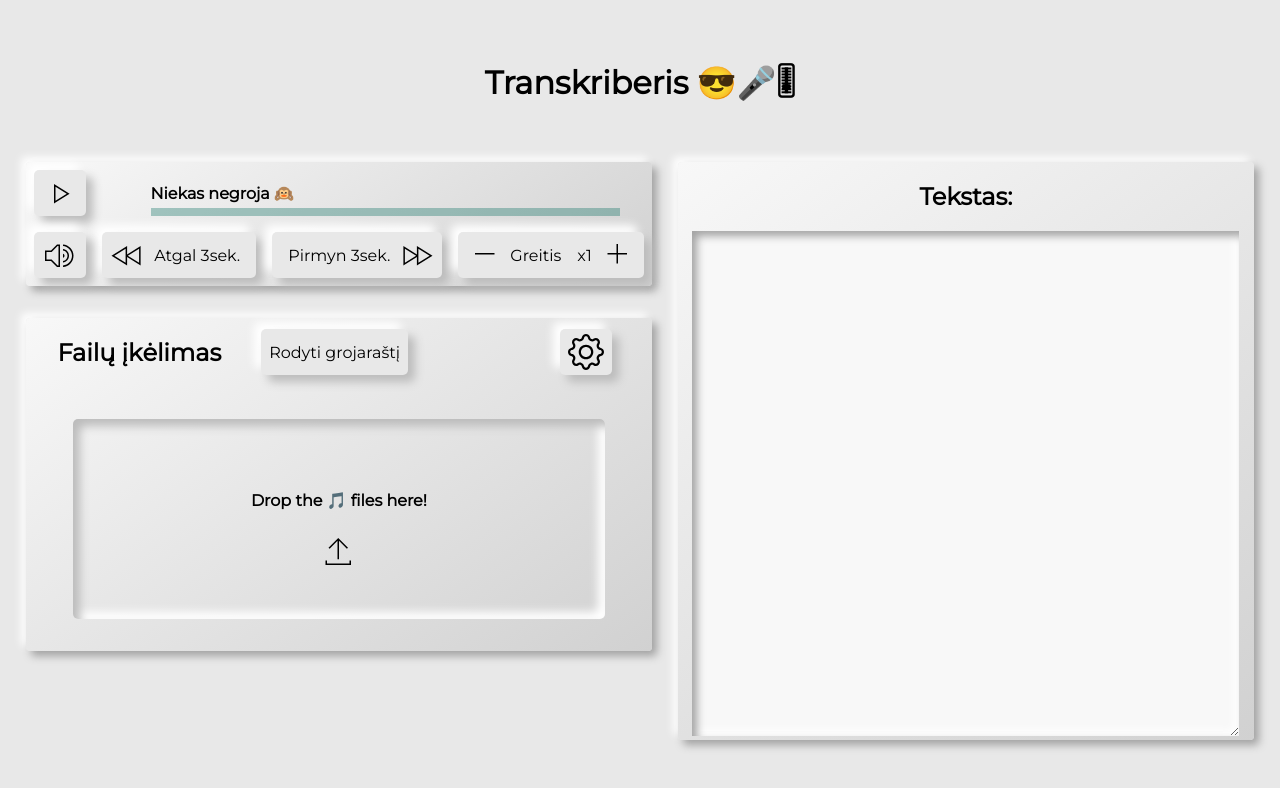
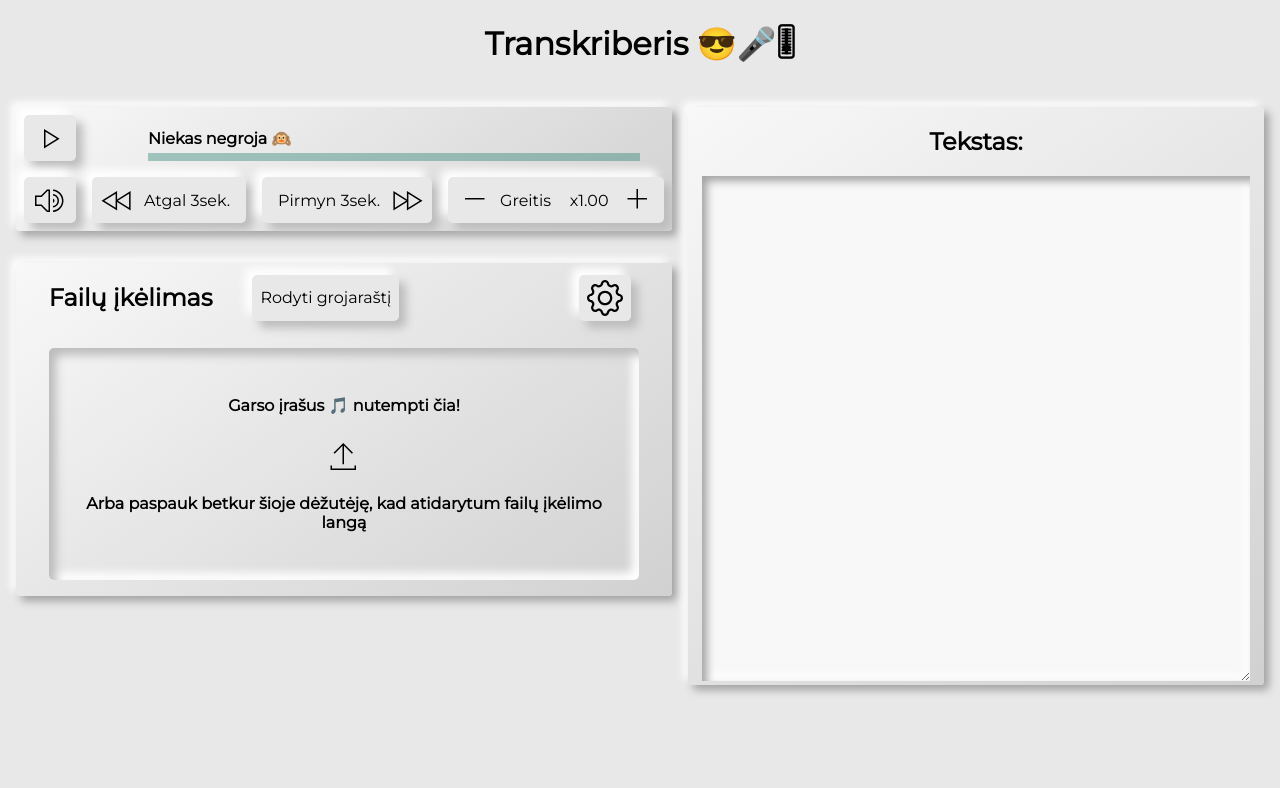
Before and after one commit to Airidc/Transkriberis, a Vue app: page / in a window 1280 px wide. Shown: the top 788 px of the page. Built offline with nearby package versions, Linux system fonts and the light colour scheme.

Commit message:
Imput field update and some functionality for player

```diff
--- a/src/App.vue
+++ b/src/App.vue
@@ -57,11 +57,11 @@ ul li {
   -webkit-font-smoothing: antialiased;
   -moz-osx-font-smoothing: grayscale;
   text-align: center;
-  margin-top: 60px;
+  margin-top: 1em;
 }
 
 .container {
-  margin-top: 3em;
+  margin: 2em auto;
   display: flex;
   flex-direction: row;
   justify-content: space-evenly;
--- a/src/components/AudioPlayer.vue
+++ b/src/components/AudioPlayer.vue
@@ -11,6 +11,7 @@
           <PauseIcon v-else></PauseIcon>
         </span>
         <div class="progress-bar-container">
+          <h4 v-if="audio.src" class="time">{{ currentPlayTime }}</h4>
           <h4>{{ audio.name ? audio.name : "Niekas negroja 🙉" }}</h4>
           <div @click="handleProgressbarClick" class="progres-bar--wrapper">
             <span class="progress-bar" id="progress-bar"> </span>
@@ -54,7 +55,9 @@
           <span class="btn-text">
             Greitis
           </span>
-          <span class="btn-text">x{{ audio.playbackSpeed }}</span>
+          <span class="btn-text"
+            >x{{ parseFloat(audio.playbackSpeed).toFixed(2) }}</span
+          >
           <!--  -->
           <span @click="handlePlaybackSpeed(true)">
             <PlusIcon class="inner-btn"></PlusIcon>
@@ -95,7 +98,9 @@ export default {
       audio: {
         isPlaying: false,
         isMuted: false,
-        playbackSpeed: 1,
+        playbackSpeed: 1.0,
+        duration: undefined,
+        currentTime: null,
         name: null,
         src: null,
       },
@@ -108,10 +113,24 @@ export default {
       isFileLoaded: false,
     };
   },
+  computed: {
+    currentPlayTime: function() {
+      if (!this.audio.duration || !this.audio.currentTime) {
+        return "--:--:--";
+      }
+
+      return (
+        this.convertSeconds(this.audio.currentTime) +
+        " / " +
+        this.convertSeconds(this.audio.duration)
+      );
+    },
+  },
   mounted: function() {
     this.audioPlayer = document.getElementById("audioPlayer");
     this.audioPlayerSource = document.getElementById("audioPlayerSource");
     this.progressBarElement = document.querySelector("#progress-bar");
+    this.audioPlayer.addEventListener("canplaythrough", this.addPlayTimeValues);
     this.progressBarWidth = parseInt(
       window
         .getComputedStyle(document.querySelector(".progress-bar--background"))
@@ -120,7 +139,20 @@ export default {
     );
   },
   methods: {
+    addPlayTimeValues: function(event) {
+      console.log(parseInt(event.target.duration));
+      this.audio.duration = parseInt(event.target.duration);
+      this.audio.currentTime = parseInt(event.target.currentTime);
+    },
     handleAudioMount: function(event) {
+      this.audio.isPlaying = false;
+      this.audio.playbackSpeed = 1;
+      this.audio.duration = undefined;
+      this.audio.currentTime = null;
+      this.audio.name = null;
+      this.audio.src = null;
+      this.progressBarElement.style.width = "0px";
+
       this.audio.name = event.name;
       this.audio.src = event.src;
       this.audioPlayerSource.src = event.src;
@@ -128,10 +160,11 @@ export default {
     },
     handleTimeUpdate: function(event) {
       // console.log(event);
-      let duration = event.target.duration;
-      let currentTime = event.target.currentTime;
+      this.audio.duration = parseInt(event.target.duration);
+      this.audio.currentTime = parseInt(event.target.currentTime);
 
-      this.progressBarElement.style.width = `${(currentTime / duration) *
+      this.progressBarElement.style.width = `${(this.audio.currentTime /
+        this.audio.duration) *
         100}%`;
     },
     handlePlayPause: function() {
@@ -149,7 +182,6 @@ export default {
       this.audio.isPlaying = !this.audio.isPlaying;
     },
     handleProgressbarClick: function(event) {
-      // console.log("clicking!!!", event);
       if (!this.audio.src) {
         return;
       }
@@ -210,11 +242,31 @@ export default {
 
       this.audioPlayer.playbackRate = this.audio.playbackSpeed;
     },
+    convertSeconds: function(seconds) {
+      let hours = Math.floor(seconds / 3600);
+      hours >= 1 ? (seconds = seconds - hours * 3600) : (hours = 0);
+
+      let minutes = Math.floor(seconds / 60);
+      minutes >= 1 ? (seconds = seconds - minutes * 60) : (minutes = 0);
+
+      hours.toString().length == 1 ? (hours = "0" + hours) : void 0;
+      minutes.toString().length == 1 ? (minutes = "0" + minutes) : void 0;
+      seconds.toString().length == 1 ? (seconds = "0" + seconds) : void 0;
+
+      return `${hours === 0 ? "" : hours + ":"}${
+        minutes === 0 ? "00:" : minutes + ":"
+      }${seconds}`;
+    },
   },
 };
 </script>
 <style lang="scss">
 @import "@/assets/style/slider.scss";
+
+.time {
+  margin-right: 1em;
+  width: 33%;
+}
 
 .volume-controls {
   position: relative;
@@ -294,13 +346,14 @@ export default {
 
 .audio-btn {
   display: flex;
-  justify-content: center;
+  justify-content: space-between;
   align-items: center;
 
   margin: 0.5em;
   padding: 0 0.5em;
 
   min-width: 36px;
+  width: 200px;
   min-height: 46px;
   border-radius: 5px;
   background: #e8e8e8;
@@ -338,6 +391,10 @@ export default {
     }
   }
 
+  .btn-text {
+    width: 25%;
+  }
+
   svg {
     margin: 0 auto;
   }
--- a/src/components/Playlist.vue
+++ b/src/components/Playlist.vue
@@ -13,7 +13,7 @@
         <GearIcon></GearIcon
       ></span>
     </div>
-    <ul v-if="isPlaylistView" class="file-list">
+    <ul v-show="isPlaylistView" class="file-list">
       <li
         class="file-list--item"
         @mouseenter="handleMouseEnter"
@@ -28,16 +28,29 @@
       </li>
     </ul>
     <div
-      v-else
+      v-show="!isPlaylistView"
       class="drop-zone"
       @dragenter="handleDragEnter"
       @dragover="handleDragOver"
       @drop="handleDrop"
       @dragleave="handleDragLeave"
+      @click="imitateClickUpload"
     >
-      <h4>Drop the 🎵 files here!</h4>
+      <h4>Garso įrašus 🎵 nutempti čia!</h4>
       <UploadIcon></UploadIcon>
+      <h4
+        >Arba paspauk betkur šioje dėžutėję, kad atidarytum failų įkėlimo
+        langą</h4
+      >
     </div>
+    <input
+      type="file"
+      name="uploadFiles"
+      id="upload-files"
+      @change="handleDrop"
+      style="display: none;"
+      multiple
+    />
   </div>
 </template>
 
@@ -59,6 +72,12 @@ export default {
     };
   },
   methods: {
+    imitateClickUpload() {
+      document.querySelector("#upload-files").click();
+    },
+    handleFileChange(event) {
+      console.log(event);
+    },
     handleMouseEnter(event) {
       event.preventDefault();
       let icon = event.target.querySelector("svg");
@@ -113,7 +132,7 @@ export default {
     },
     handleDrop(event) {
       event.preventDefault();
-      if (event.dataTransfer.items) {
+      if (event.dataTransfer && event.dataTransfer.items) {
         // Use DataTransferItemList interface to access the file(s)
         for (let i = 0; i < event.dataTransfer.items.length; i++) {
           // If dropped items aren't files, reject them
@@ -128,8 +147,8 @@ export default {
         }
       } else {
         // Use DataTransfer interface to access the file(s)
-        for (let i = 0; i < event.dataTransfer.files.length; i++) {
-          let file = event.dataTransfer.files[i];
+        for (let i = 0; i < event.target.files.length; i++) {
+          let file = event.target.files[i];
           this.audioSources.push({
             src: URL.createObjectURL(file),
             name: file.name,
@@ -175,7 +194,8 @@ export default {
   height: 85%;
   min-width: 100px;
   min-height: 200px;
-  margin: 2em auto;
+  margin: 1em auto;
+  padding: 1em;
 
   border-radius: 5px;
   box-shadow: inset 7px 7px 10px #bcbcbc, inset -7px -7px 10px #ffffff;
```
